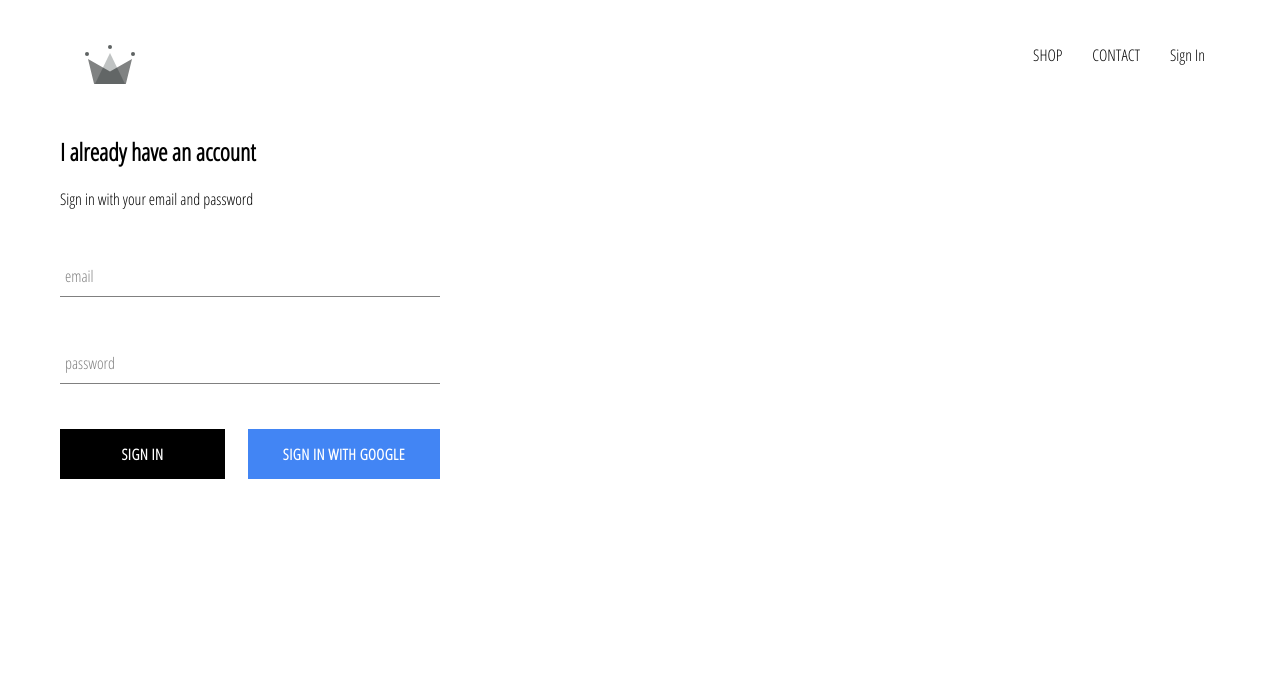
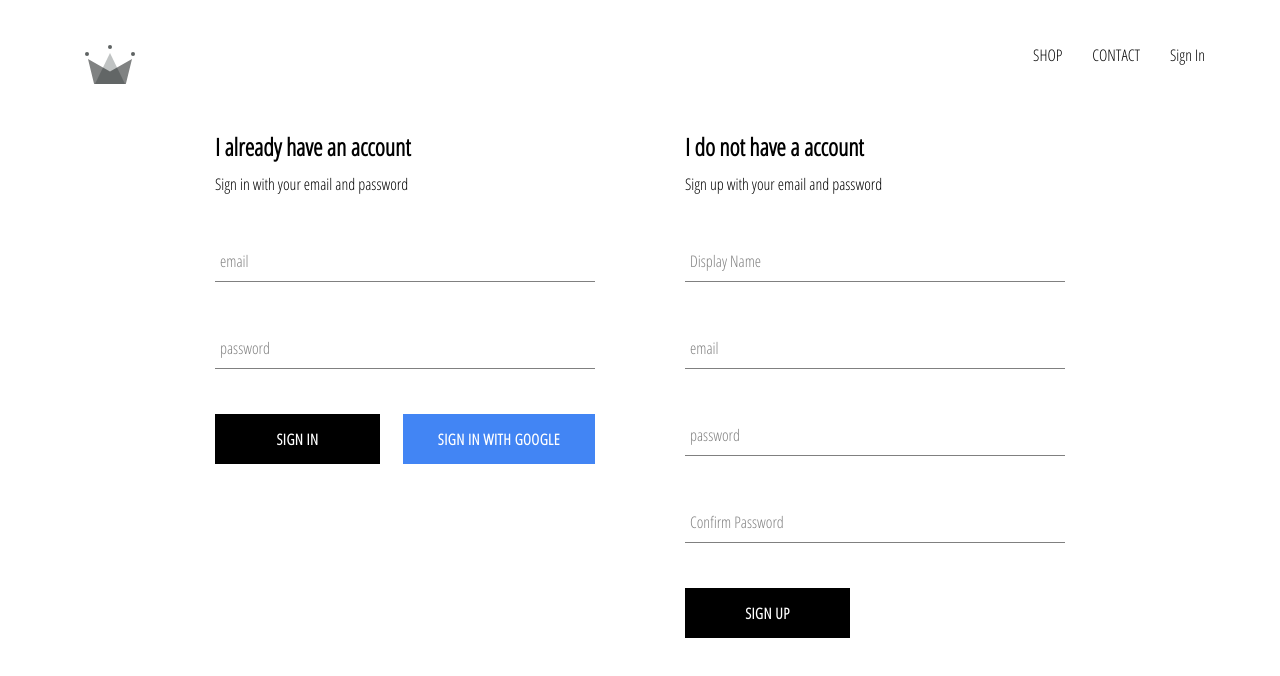
Before and after one commit to arisudhan/crwn-clothing, a React (Create React App) app: page /signin in a window 1280 px wide. Shown: the top 676 px of the page. Built offline with nearby package versions, Linux system fonts and the light colour scheme; no server answers.

Commit message:
implemented firebase utils,included abilty to store authenticated users in out firebase database,added sign up component in sign in and sign up page

```diff
--- a/src/App.js
+++ b/src/App.js
@@ -5,7 +5,7 @@
 import ShopPage from "./pages/shop/shop.component";
 import Header from "./components/header/header.component";
 import SignInAndSignUpPage from "./pages/sign-in-and-sign-up-page/sign-in-and-sign-up-page.component";
-import { auth } from "./firebase/firebase.utils";
+import { auth, createUserProfileDocument } from "./firebase/firebase.utils";
 class App extends React.Component {
   constructor(props) {
     super(props);
@@ -15,9 +15,25 @@
   }
   unsubscribeFromAuth = null;
   componentDidMount() {
-    this.unsubscribeFromAuth = auth.onAuthStateChanged(user => {
-      this.setState({ currentUser: user });
-      console.log(user);
+    this.unsubscribeFromAuth = auth.onAuthStateChanged(async userAuth => {
+      if (userAuth) {
+        const userRef = await createUserProfileDocument(userAuth);
+        userRef.onSnapshot(snapShot => {
+          this.setState(
+            {
+              currentUser: {
+                id: snapShot.id,
+                ...snapShot.data()
+              }
+            },
+            () => {
+              console.log(this.state);
+            }
+          );
+        });
+      } else {
+        this.setState({ currentUser: userAuth });
+      }
     });
   }
   componentWillUnmount() {
--- a/src/components/form-input/form-input.component.jsx
+++ b/src/components/form-input/form-input.component.jsx
@@ -3,10 +3,12 @@
 
 const FormInput = ({ handleChange, label, ...otherProps }) => (
   <div className="group">
-    <input className="form-input" onChange={handleChange} />
+    <input className="form-input" onChange={handleChange} {...otherProps} />
     {label ? (
       <label
-        className={`${otherProps.value.legth ? "shrink" : ""} form-input-label`}
+        className={`${
+          otherProps.value.length ? "shrink" : ""
+        } form-input-label`}
       >
         {label}
       </label>
--- a/src/components/sign-in/sign-in.component.jsx
+++ b/src/components/sign-in/sign-in.component.jsx
@@ -25,7 +25,7 @@
   render() {
     return (
       <div className="sign-in">
-        <h2>I already have an account</h2>
+        <h2 className="title">I already have an account</h2>
         <span>Sign in with your email and password</span>
         <form onSubmit={this.handleSubmit}>
           <FormInput
--- /dev/null
+++ b/src/components/sign-up/sign-up.component.jsx
@@ -0,0 +1,95 @@
+import React, { Component } from "react";
+import CustomButton from "../custom-button/custom-button.component";
+import FormInput from "../form-input/form-input.component";
+import { auth, createUserProfileDocument } from "../../firebase/firebase.utils";
+import "./sign-up.styles.scss";
+
+class SignUp extends Component {
+  constructor(props) {
+    super(props);
+
+    this.state = {
+      displayName: "",
+      email: "",
+      password: "",
+      confirmPassword: ""
+    };
+  }
+
+  handleSubmit = async event => {
+    event.preventDefault();
+    const { displayName, email, password, confirmPassword } = this.state;
+
+    if (password !== confirmPassword) {
+      alert("passwords don't match");
+      return;
+    }
+
+    try {
+      const { user } = await auth.createUserWithEmailAndPassword(
+        email,
+        password
+      );
+      await createUserProfileDocument(user, { displayName });
+      this.setState({
+        displayName: "",
+        email: "",
+        password: "",
+        confirmPassword: ""
+      });
+    } catch (error) {
+      console.log(error);
+    }
+  };
+  handleChange = event => {
+    const { name, value } = event.target;
+    this.setState({ [name]: value });
+  };
+
+  render() {
+    const { displayName, email, password, confirmPassword } = this.state;
+    return (
+      <div className="sign-up">
+        <h2 className="title">I do not have a account</h2>
+        <span>Sign up with your email and password</span>
+        <form className="sign-up-form" onSubmit={this.handleSubmit}>
+          <FormInput
+            type="text"
+            name="displayName"
+            value={displayName}
+            onChange={this.handleChange}
+            label="Display Name"
+            required
+          />
+          <FormInput
+            type="email"
+            name="email"
+            value={email}
+            onChange={this.handleChange}
+            label="email"
+            required
+          />
+          <FormInput
+            type="password"
+            name="password"
+            value={password}
+            onChange={this.handleChange}
+            label="password"
+            required
+          />
+          <FormInput
+            type="password"
+            name="confirmPassword"
+            value={confirmPassword}
+            onChange={this.handleChange}
+            label="Confirm Password"
+            required
+          />
+          <CustomButton type="submit"> Sign Up</CustomButton>
+        </form>
+      </div>
+    );
+  }
+}
+
+export default SignUp;
--- /dev/null
+++ b/src/components/sign-up/sign-up.styles.scss
@@ -0,0 +1,8 @@
+.sign-up {
+  display: flex;
+  flex-direction: column;
+  width: 380px;
+  .title {
+    margin: 10px 0;
+  }
+}
--- a/src/firebase/firebase.utils.js
+++ b/src/firebase/firebase.utils.js
@@ -11,6 +11,28 @@
   appId: "1:802402561578:web:0a1d954b82df1367ed5d53",
   measurementId: "G-JLGZE93W6S"
 };
+
+export const createUserProfileDocument = async (userAuth, additionalData) => {
+  if (!userAuth) return;
+  const userRef = firestore.doc(`users/${userAuth.uid}`);
+  const snapShot = await userRef.get();
+  if (!snapShot.exists) {
+    const { displayName, email } = userAuth;
+    const createdAt = new Date();
+    try {
+      await userRef.set({
+        displayName,
+        email,
+        createdAt,
+        ...additionalData
+      });
+    } catch (error) {
+      console.log("error creating user", error.message);
+    }
+  }
+  return userRef;
+};
+
 firebase.initializeApp(config);
 
 export const auth = firebase.auth();
--- a/src/pages/sign-in-and-sign-up-page/sign-in-and-sign-up-page.component.jsx
+++ b/src/pages/sign-in-and-sign-up-page/sign-in-and-sign-up-page.component.jsx
@@ -1,10 +1,12 @@
 import React from "react";
 import SignIn from "../../components/sign-in/sign-in.component";
 import "./sign-in-and-sign-up-page.styles.scss";
+import SignUp from "../../components/sign-up/sign-up.component";
 const SignInAndSignUpPage = () => {
   return (
-    <div>
+    <div className="sign-in-and-sign-up">
       <SignIn />
+      <SignUp />
     </div>
   );
 };
--- a/src/pages/sign-in-and-sign-up-page/sign-in-and-sign-up-page.styles.scss
+++ b/src/pages/sign-in-and-sign-up-page/sign-in-and-sign-up-page.styles.scss
@@ -0,0 +1,6 @@
+.sign-in-and-sign-up {
+  width: 850px;
+  display: flex;
+  justify-content: space-between;
+  margin: 30px auto;
+}
```
